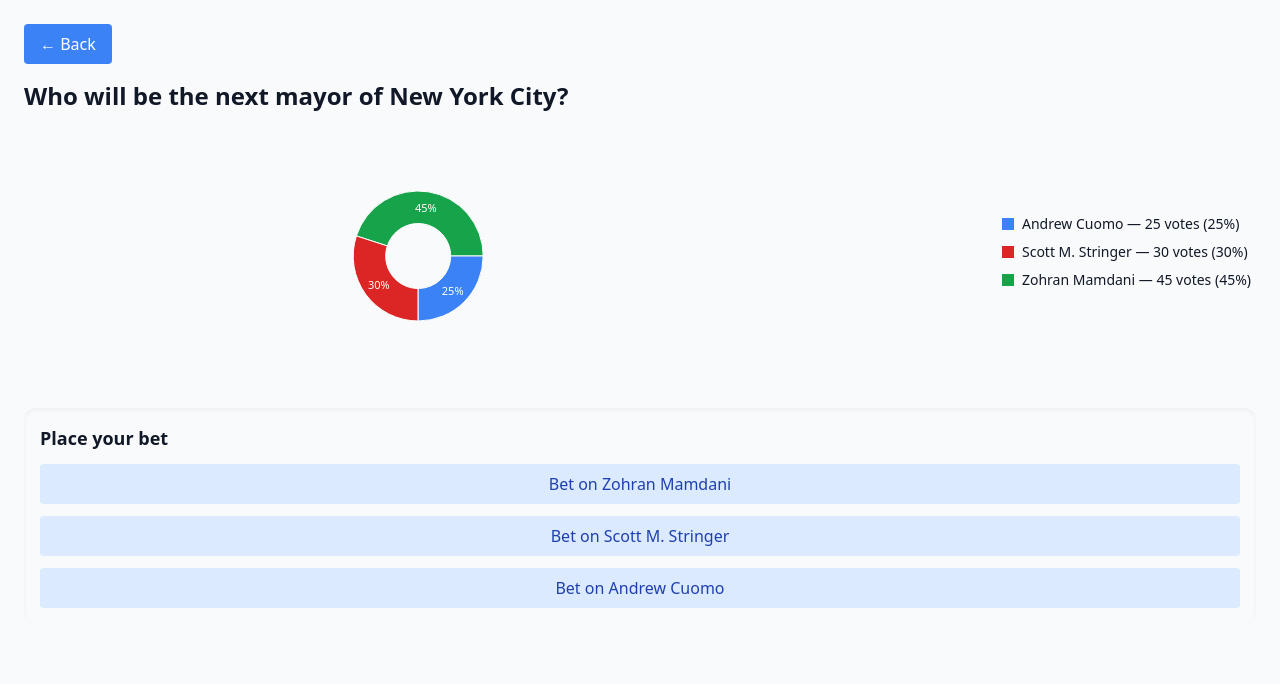
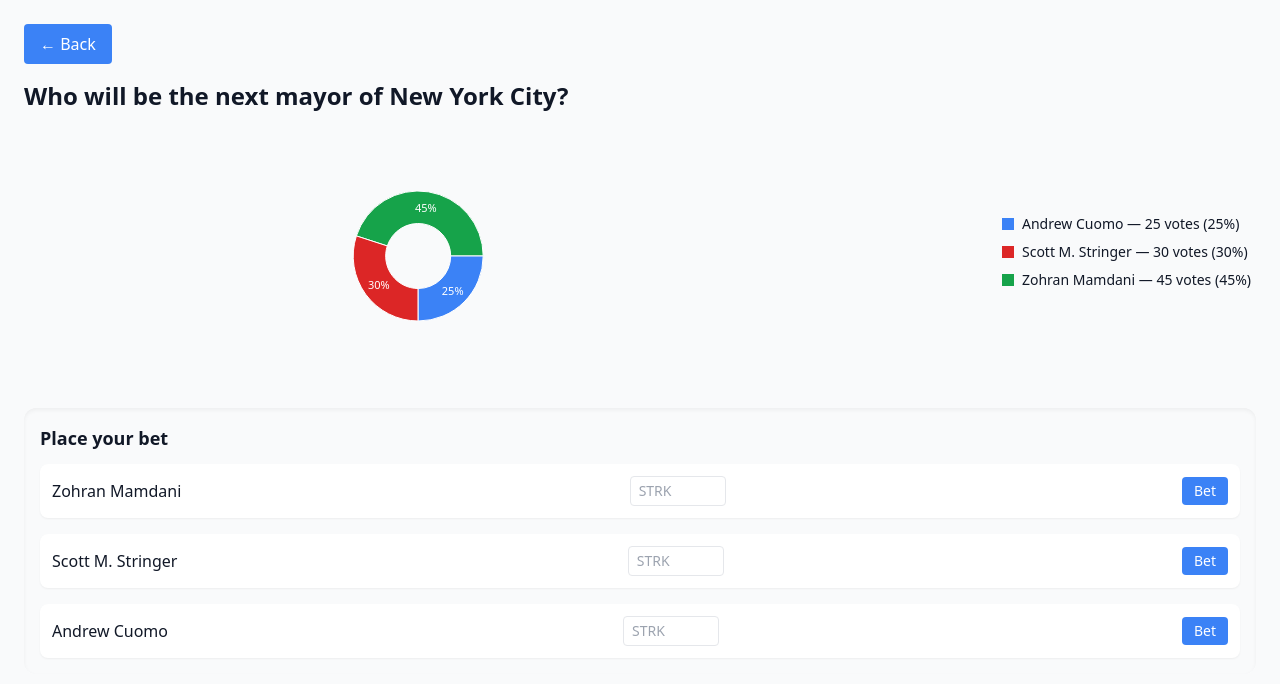
Before and after one commit to fishseabowl/realvoice, a React (Vite) app: page /question/1 in a window 1280 px wide. Shown: the top 684 px of the page. Built offline with nearby package versions, Linux system fonts and the light colour scheme.

Commit message:
add the feature to input numbers of STRK

```diff
--- a/src/components/BetInfo.tsx
+++ b/src/components/BetInfo.tsx
@@ -1,19 +1,55 @@
+import { useState } from "react";
+
 interface BetInfoProps {
   options: { name: string; value: number }[];
+  onBet: (optionName: string, amount: number) => void;
 }
 
-export default function BetInfo({ options }: BetInfoProps) {
+export default function BetInfo({ options, onBet }: BetInfoProps) {
+  const [betAmounts, setBetAmounts] = useState<{ [key: string]: number }>({});
+
+  const handleInputChange = (name: string, value: string) => {
+    setBetAmounts((prev) => ({
+      ...prev,
+      [name]: parseInt(value, 10) || 0,
+    }));
+  };
+
+  const handleBet = (name: string) => {
+    const amount = betAmounts[name] || 0;
+    if (amount > 0) {
+      onBet(name, amount);
+      setBetAmounts((prev) => ({ ...prev, [name]: 0 })); // reset input
+    } else {
+      alert("Please enter a valid amount of STRK tokens.");
+    }
+  };
+
   return (
     <div className="mt-6 bg-gray-50 p-4 rounded-xl shadow-inner">
       <h2 className="text-lg font-semibold mb-3">Place your bet</h2>
-      <div className="grid gap-3">
+      <div className="grid gap-4">
         {options.map((o) => (
-          <button
+          <div
             key={o.name}
-            className="px-4 py-2 rounded bg-blue-100 hover:bg-blue-200 text-blue-800 font-medium transition"
+            className="flex items-center justify-between bg-white p-3 rounded-lg shadow-sm"
           >
-            Bet on {o.name}
-          </button>
+            <span className="font-medium">{o.name}</span>
+            <input
+              type="number"
+              min="0"
+              value={betAmounts[o.name] || ""}
+              onChange={(e) => handleInputChange(o.name, e.target.value)}
+              placeholder="STRK"
+              className="w-24 px-2 py-1 border rounded mr-2 text-sm"
+            />
+            <button
+              onClick={() => handleBet(o.name)}
+              className="px-3 py-1 rounded bg-blue-500 hover:bg-blue-600 text-white text-sm transition"
+            >
+              Bet
+            </button>
+          </div>
         ))}
       </div>
     </div>
--- a/src/pages/QuestionDetail.tsx
+++ b/src/pages/QuestionDetail.tsx
@@ -42,7 +42,13 @@
       <h1 className="text-2xl font-bold mb-4">{q.question}</h1>
       {/* static chart on detail page */}
       <BetPieChart data={q.options} />
-      <BetInfo options={q.options} />
+      <BetInfo
+        options={q.options}
+        onBet={(optionName: string, amount: number) => {
+          // TODO: Implement bet logic here
+          console.log(`Bet placed on ${optionName} with amount ${amount}`);
+        }}
+      />
     </div>
   );
 }
```
